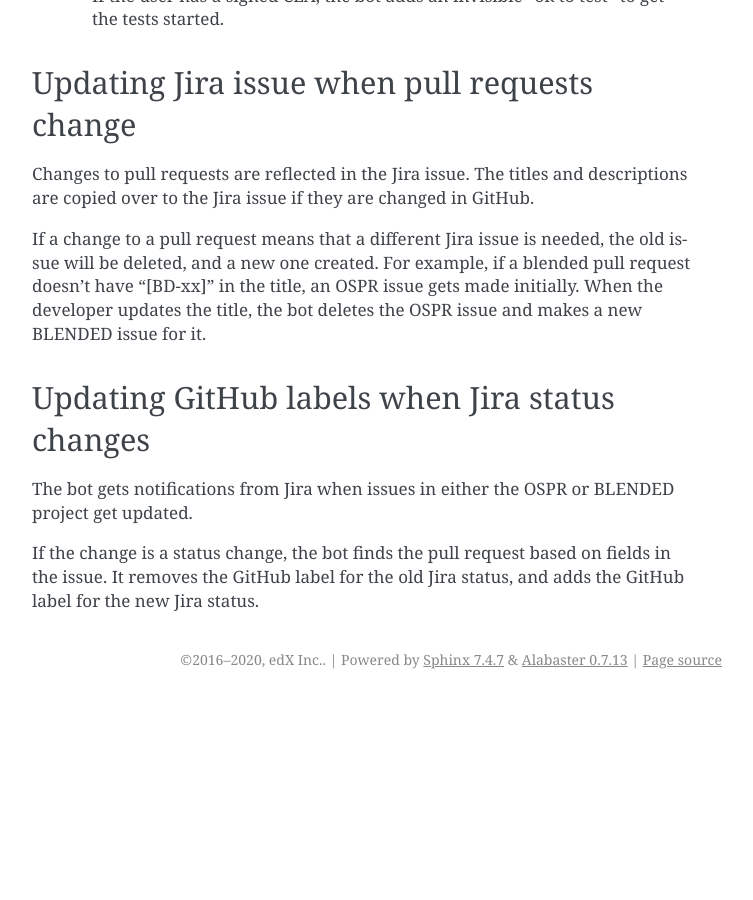
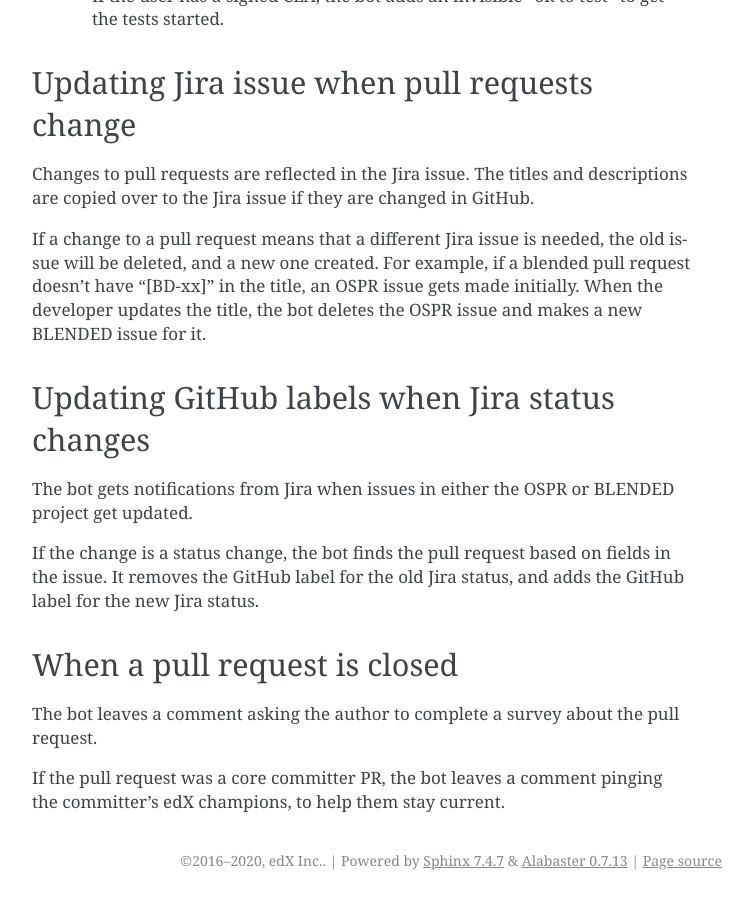
Before and after one commit to openedx/openedx-webhooks, a Sphinx documentation site: the page built from docs/details.rst, in a window 1280 px wide and 900 px high, scrolled down 1767 px. Shown: the whole window, without its empty margins (388-1141 px from the left). Built offline with Sphinx 7.4.7, drawn with Linux system fonts in a browser that asks for light colours; before the commit the page ends 2466 px from its top, so only the background shows below that; some of the changed text lies outside the part shown.

Commit message:
Add details about the latest changes

```diff
--- a/docs/details.rst
+++ b/docs/details.rst
@@ -121,3 +121,13 @@ project get updated.
 If the change is a status change, the bot finds the pull request based on
 fields in the issue. It removes the GitHub label for the old Jira status, and
 adds the GitHub label for the new Jira status.
+
+
+When a pull request is closed
+-----------------------------
+
+The bot leaves a comment asking the author to complete a survey about the pull
+request.
+
+If the pull request was a core committer PR, the bot leaves a comment pinging
+the committer's edX champions, to help them stay current.
```
